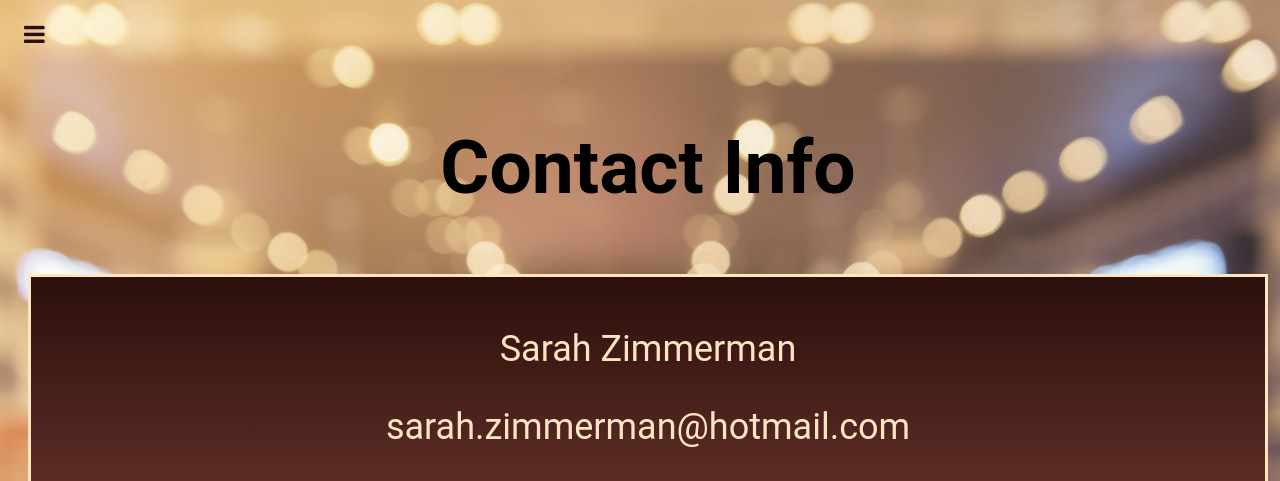
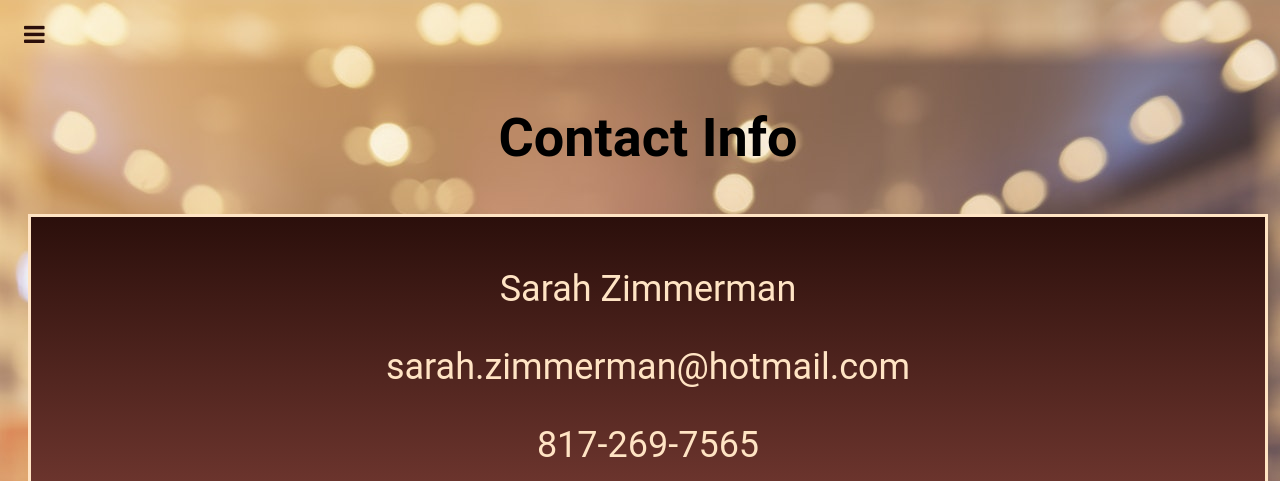
Before and after one commit to STayZim/STayZim.github.io, a plain HTML site: page contacts.html in a window 1280 px wide. Shown: the top 481 px of the page. Drawn offline with Linux system fonts and the light colour scheme.

Commit message:
Update contacts.html

```diff
--- a/contacts.html
+++ b/contacts.html
@@ -27,7 +27,7 @@
         </div>
     </div>
 
-    <main class="contact" style="text-align: center; font-size: 50px; width: 100vw">
+    <main class="contact" style="text-align: center; font-size: 36px; width: 100vw">
         <h2>Contact Info</h2>
     </main>
     <div class="info" style="text-align: center; font-size: 36px; color: bisque; margin: 20px">
```
